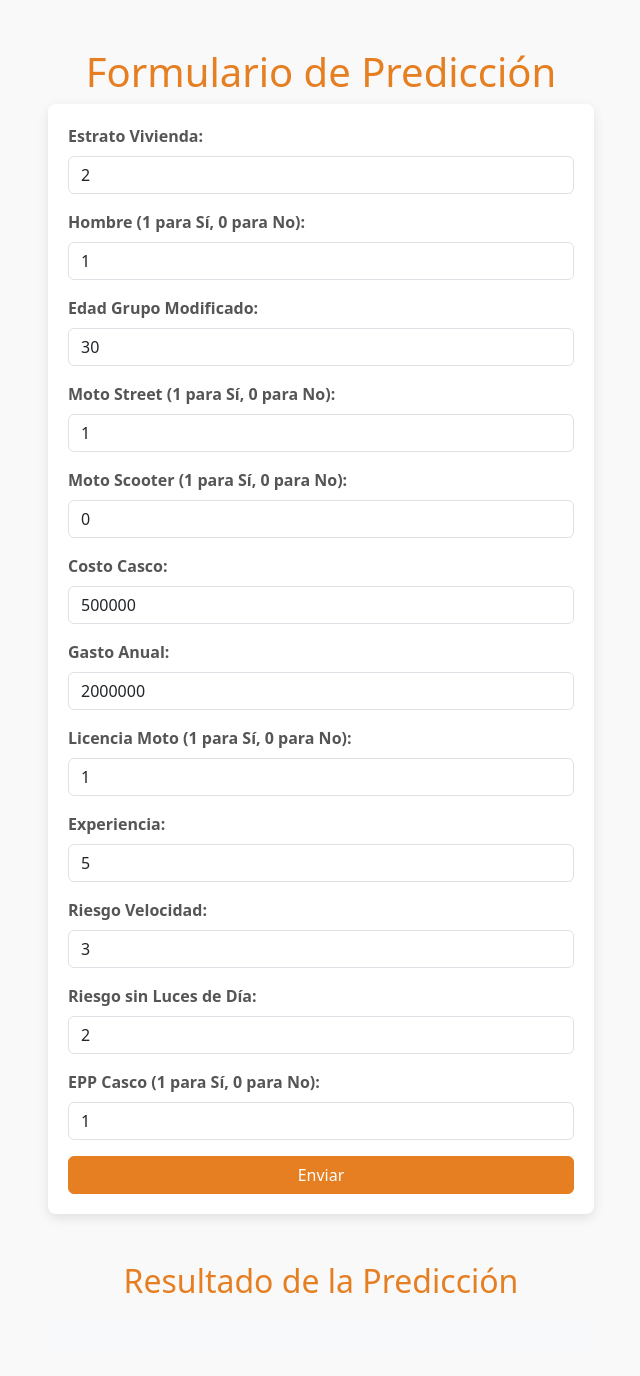
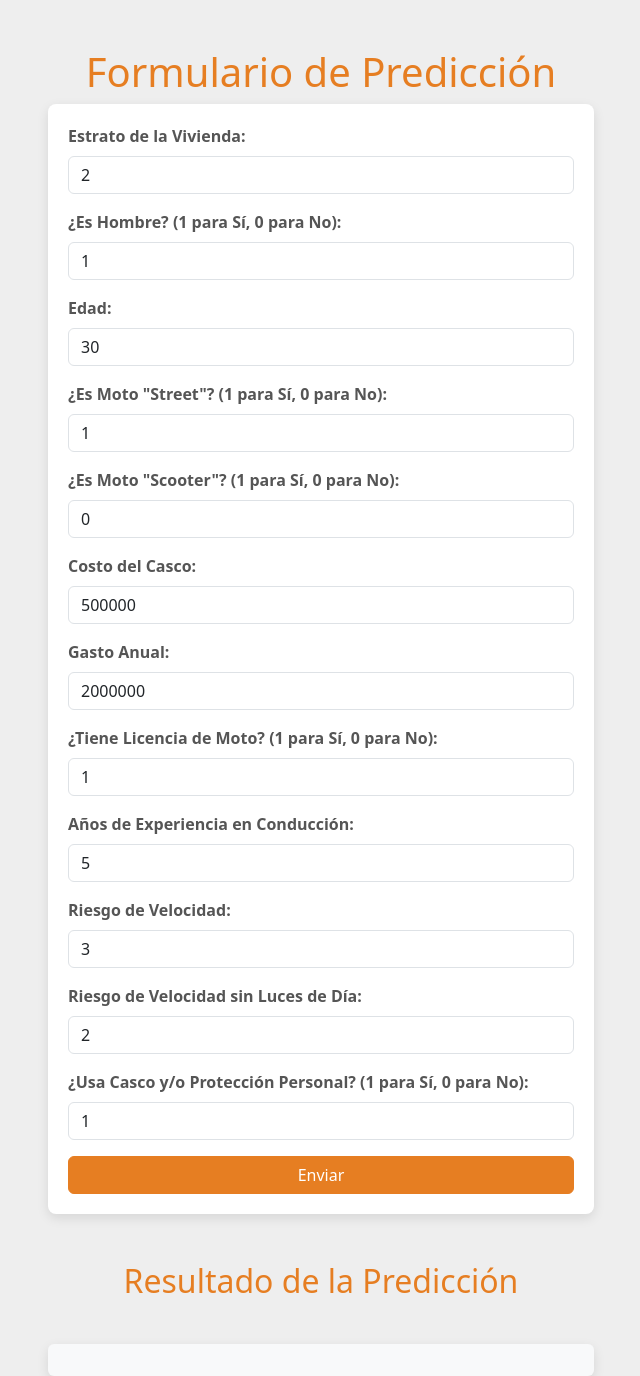
Before and after one commit to Flow-Sense-App/flow_sense_back, a Flask app: page / in a window 1280 px wide. Shown: the whole page, without its empty margins (319-959 px from the left). Before the commit the page ends 1293 px from the top, so only its background shows below. Run offline with Flask 3, Linux system fonts and the light colour scheme; parts of the project's set-up code (start-up, migrations or seed data) failed here and were passed over.

Commit message:
Style: home design

```diff
--- a/requirements.txt
+++ b/requirements.txt
@@ -1,6 +1,6 @@
 Flask
 numpy
-openai
+openai==0.28
 python-dotenv
 flask-cors
 joblib
--- a/templates/index.html
+++ b/templates/index.html
@@ -4,12 +4,12 @@
     <meta charset="UTF-8">
     <meta name="viewport" content="width=device-width, initial-scale=1.0">
     <title>FlowSense</title>
-    <link rel="icon" type="image/x-icon" href="/favicon.ico">
+    <link rel="icon" type="image/x-icon" href="{{ url_for('static', filename='favicon.ico') }}">
     <link href="https://cdn.jsdelivr.net/npm/bootstrap@5.3.3/dist/css/bootstrap.min.css" rel="stylesheet" integrity="sha384-QWTKZyjpPEjISv5WaRU9OFeRpok6YctnYmDr5pNlyT2bRjXh0JMhjY6hW+ALEwIH" crossorigin="anonymous">
     <style>
         /* Estilos personalizados */
         body {
-            background-color: #f9f9f9;
+            background-color: #eee;
             color: #333;
         }
         h1, h2 {
@@ -51,27 +51,27 @@
                     <!-- Formulario para enviar datos al API -->
                     <form id="predict-form" class="needs-validation" novalidate>
                         <div class="mb-3">
-                            <label for="estrato_vivienda" class="form-label">Estrato Vivienda:</label>
+                            <label for="estrato_vivienda" class="form-label">Estrato de la Vivienda:</label>
                             <input type="number" class="form-control" id="estrato_vivienda" name="estrato_vivienda" value="2" required>
                         </div>
                         <div class="mb-3">
-                            <label for="hombre" class="form-label">Hombre (1 para Sí, 0 para No):</label>
+                            <label for="hombre" class="form-label">¿Es Hombre? (1 para Sí, 0 para No):</label>
                             <input type="number" class="form-control" id="hombre" name="hombre" value="1" required>
                         </div>
                         <div class="mb-3">
-                            <label for="edad_grupo_modificado" class="form-label">Edad Grupo Modificado:</label>
+                            <label for="edad_grupo_modificado" class="form-label">Edad:</label>
                             <input type="number" class="form-control" id="edad_grupo_modificado" name="edad_grupo_modificado" value="30" required>
                         </div>
                         <div class="mb-3">
-                            <label for="moto_street" class="form-label">Moto Street (1 para Sí, 0 para No):</label>
+                            <label for="moto_street" class="form-label">¿Es Moto "Street"? (1 para Sí, 0 para No):</label>
                             <input type="number" class="form-control" id="moto_street" name="moto_street" value="1" required>
                         </div>
                         <div class="mb-3">
-                            <label for="moto_scooter" class="form-label">Moto Scooter (1 para Sí, 0 para No):</label>
+                            <label for="moto_scooter" class="form-label">¿Es Moto "Scooter"? (1 para Sí, 0 para No):</label>
                             <input type="number" class="form-control" id="moto_scooter" name="moto_scooter" value="0" required>
                         </div>
                         <div class="mb-3">
-                            <label for="costo_casco" class="form-label">Costo Casco:</label>
+                            <label for="costo_casco" class="form-label">Costo del Casco:</label>
                             <input type="number" class="form-control" id="costo_casco" name="costo_casco" value="500000" required>
                         </div>
                         <div class="mb-3">
@@ -79,23 +79,23 @@
                             <input type="number" class="form-control" id="gasto_anual" name="gasto_anual" value="2000000" required>
                         </div>
                         <div class="mb-3">
-                            <label for="licencia_moto" class="form-label">Licencia Moto (1 para Sí, 0 para No):</label>
+                            <label for="licencia_moto" class="form-label">¿Tiene Licencia de Moto? (1 para Sí, 0 para No):</label>
                             <input type="number" class="form-control" id="licencia_moto" name="licencia_moto" value="1" required>
                         </div>
                         <div class="mb-3">
-                            <label for="experiencia" class="form-label">Experiencia:</label>
+                            <label for="experiencia" class="form-label">Años de Experiencia en Conducción:</label>
                             <input type="number" class="form-control" id="experiencia" name="experiencia" value="5" required>
                         </div>
                         <div class="mb-3">
-                            <label for="riesgo_velocidad" class="form-label">Riesgo Velocidad:</label>
+                            <label for="riesgo_velocidad" class="form-label">Riesgo de Velocidad:</label>
                             <input type="number" class="form-control" id="riesgo_velocidad" name="riesgo_velocidad" value="3" required>
                         </div>
                         <div class="mb-3">
-                            <label for="riesgo_sinlucesdia" class="form-label">Riesgo sin Luces de Día:</label>
+                            <label for="riesgo_sinlucesdia" class="form-label">Riesgo de Velocidad sin Luces de Día:</label>
                             <input type="number" class="form-control" id="riesgo_sinlucesdia" name="riesgo_sinlucesdia" value="2" required>
                         </div>
                         <div class="mb-3">
-                            <label for="epp_casco" class="form-label">EPP Casco (1 para Sí, 0 para No):</label>
+                            <label for="epp_casco" class="form-label">¿Usa Casco y/o Protección Personal? (1 para Sí, 0 para No):</label>
                             <input type="number" class="form-control" id="epp_casco" name="epp_casco" value="1" required>
                         </div>
                         <button type="submit" class="btn btn-primary w-100">Enviar</button>
@@ -103,7 +103,9 @@
                 </div>
                 <!-- Sección para mostrar los resultados de la predicción -->
                 <h2 class="mt-5">Resultado de la Predicción</h2>
-                <div id="result" class="p-3 rounded bg-light"></div>
+                <!-- Spinner de carga -->
+                <div id="loading-spinner" class="d-flex justify-content-center mt-4"></div>
+                <div id="result" class="p-3 rounded bg-light form-container"></div>
             </div>
         </div>
     </div>
@@ -112,6 +114,9 @@
         $(document).ready(function() {
             $('#predict-form').on('submit', function(event) {
                 event.preventDefault();
+
+                // Mostrar el spinner de carga
+                $('#loading-spinner').show();
 
                 const data = {
                     estrato_vivienda: parseFloat($('#estrato_vivienda').val()),
@@ -129,11 +134,15 @@
                 };
 
                 $.ajax({
-                    url: 'http://93.127.213.95:5003/predict',
+                    url: 'http://localhost:5000/predict',
                     type: 'POST',
                     contentType: 'application/json',
                     data: JSON.stringify(data),
                     success: function(response) {
+                        // Ocultar el spinner de carga
+                        $('#loading-spinner').hide();
+
+                        // Mostrar los resultados
                         $('#result').html(`
                             <p><strong>Estado del Siniestro:</strong> ${response.prediction_result['Estado del Siniestro']}</p>
                             <p><strong>Estado del Comparendo:</strong> ${response.prediction_result['Estado del Comparendo']}</p>
@@ -146,7 +155,10 @@
                         `);
                     },
                     error: function(error) {
-                        console.error('Error:', error);
+                        // Ocultar el spinner de carga
+                        $('#loading-spinner').hide();
+
+                        // Mostrar mensaje de error
                         $('#result').html('<p>Hubo un error en la predicción. Por favor, intenta de nuevo.</p>');
                     }
                 });
```
Also changed, not shown: static/favicon.ico (renamed from templates/favicon.ico), 1 other file.
